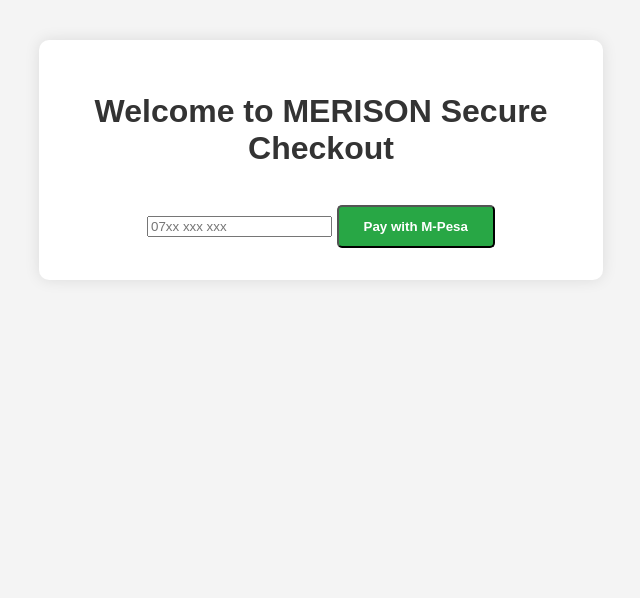
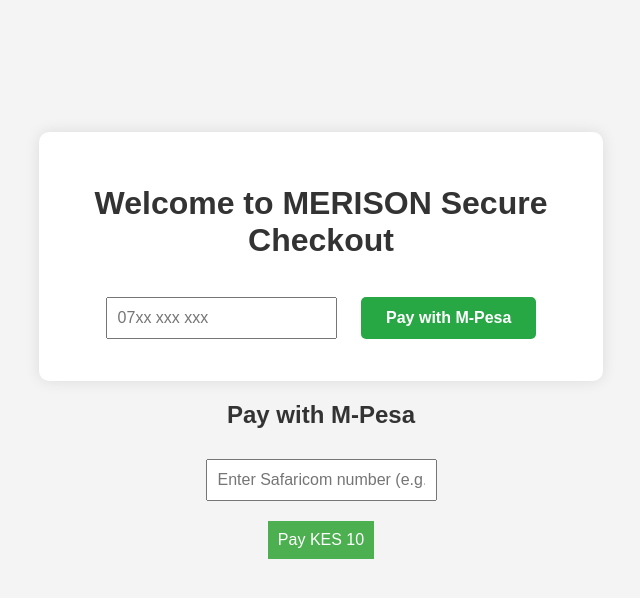
Before and after one commit to muregavictor-dev/stk-push, a plain HTML site: page index.html in a window 1280 px wide. Shown: the whole page, without its empty margins (319-959 px from the left). Drawn offline with Linux system fonts and the light colour scheme.

Commit message:
Update index.html

```diff
--- a/index.html
+++ b/index.html
@@ -66,3 +66,41 @@
   </script>
 </body>
 </html>
+
+<!-- index.html -->
+<!DOCTYPE html>
+<html lang="en">
+<head>
+  <meta charset="UTF-8">
+  <title>Merison Payment</title>
+  <meta name="viewport" content="width=device-width, initial-scale=1">
+  <style>
+    body { font-family: sans-serif; display: flex; flex-direction: column; align-items: center; margin-top: 100px; }
+    input, button { padding: 10px; margin: 10px; font-size: 16px; }
+    button { background-color: #4CAF50; color: white; border: none; cursor: pointer; }
+    button:hover { background-color: #45a049; }
+  </style>
+</head>
+<body>
+  <h2>Pay with M-Pesa</h2>
+  <input type="text" id="phone" placeholder="Enter Safaricom number (e.g. 2547...)" />
+  <button onclick="payNow()">Pay KES 10</button>
+  <p id="status"></p>
+
+  <script>
+    async function payNow() {
+      const phone = document.getElementById("phone").value;
+      document.getElementById("status").textContent = "Processing...";
+      const response = await fetch("/api/stk", {
+        method: "POST",
+        headers: { "Content-Type": "application/json" },
+        body: JSON.stringify({ phone })
+      });
+
+      const data = await response.json();
+      document.getElementById("status").textContent =
+        data.ResponseDescription || data.error || "Something went wrong!";
+    }
+  </script>
+</body>
+</html>
```
